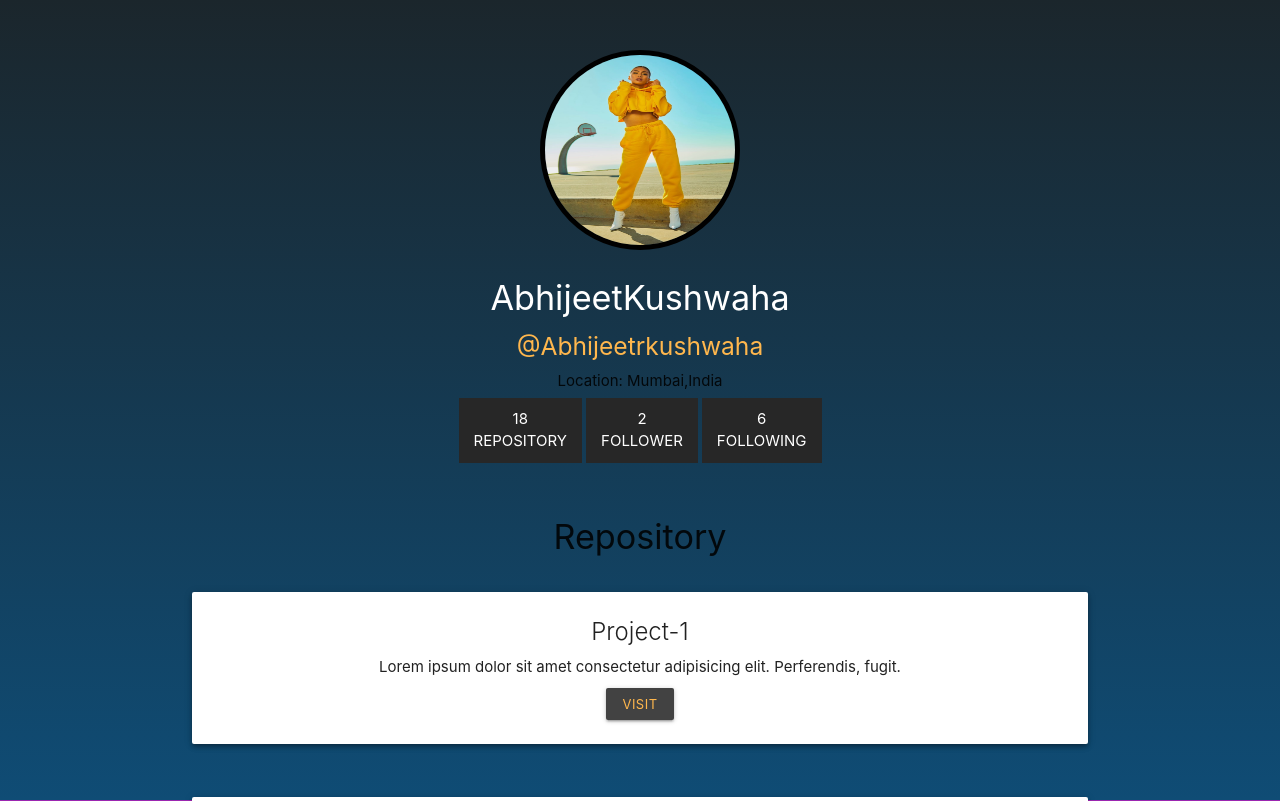
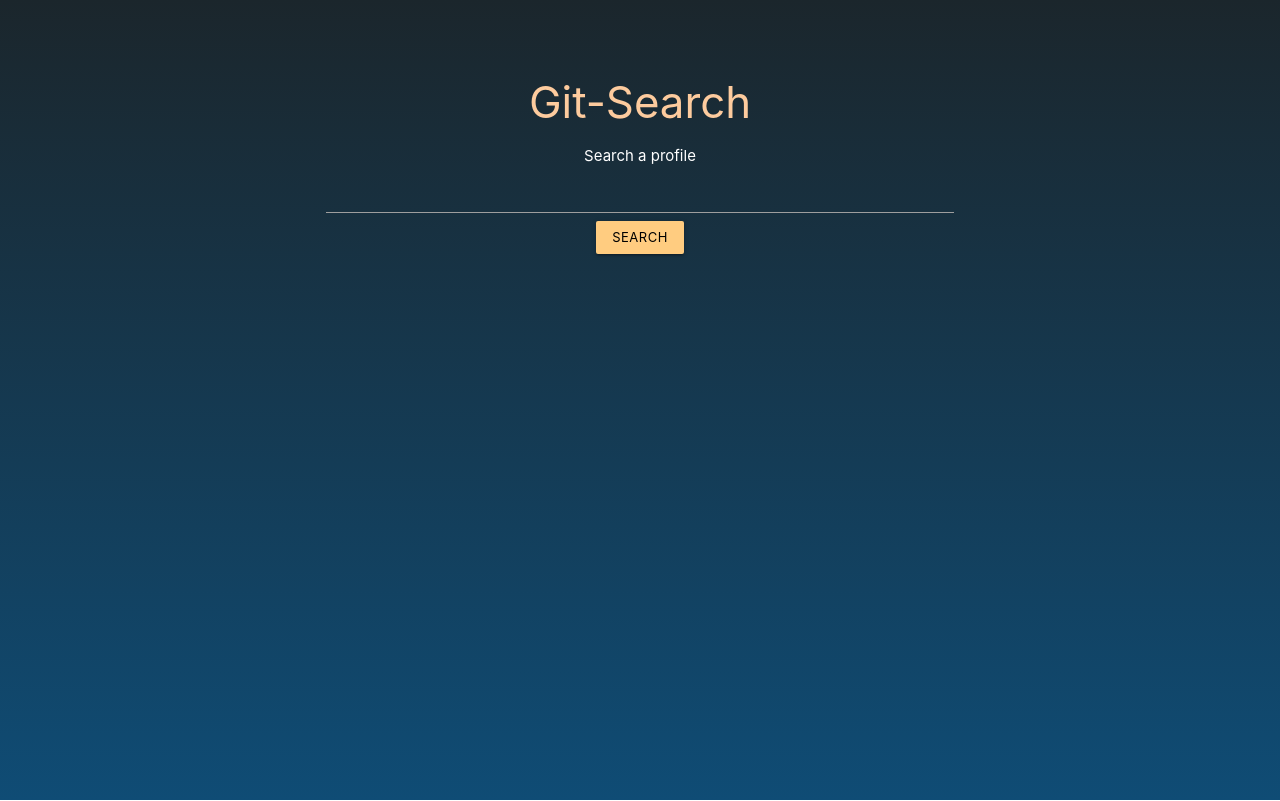
Before and after one commit to Abhijeetrkushwaha/gitsearch, a React (Create React App) app: page / in a window 1280 px wide. Shown: the top 801 px of the page. Built offline with nearby package versions, Linux system fonts and the light colour scheme.

Commit message:
fixed the ui footer

```diff
--- a/src/App.css
+++ b/src/App.css
@@ -40,10 +40,6 @@ textarea:not(.browser-default):focus:not([readonly]){
 } */
 
 /* DashBoard started */
-.dashboard{
-  height: 100vh;
-  min-height: 100vh;
-}
 .profile{
   padding-top: 50px;
 }
--- a/src/App.js
+++ b/src/App.js
@@ -1,15 +1,14 @@
 import React from 'react';
-// import Search from './components/Search';
-import DashBoard from './components/DashBoard';
+import Search from './components/Search';
+// import DashBoard from './components/DashBoard';
 import './App.css';
-import Footer from './components/Footer'
 
 function App() {
   return (
     <div className="git-search">
-      {/* <Search /> */}
-      <DashBoard />
-      <Footer />
+      <Search />
+      {/* <DashBoard /> */}
+
     </div>
   );
 }
--- a/src/components/DashBoard.js
+++ b/src/components/DashBoard.js
@@ -1,10 +1,12 @@
 import React from 'react';
 import Model from '../images/model.jpg';
 import Repository from './Repository';
+import Footer from './Footer'
 
 function DashBoard() {
     return (
-        <div className="container dashboard center">
+       <div>
+            <div className="container dashboard center">
             <div className="profile">
                 <div className="img-div center">
                     <img className="img" src={Model} alt="profile-pic" />
@@ -39,6 +41,9 @@ function DashBoard() {
             <Repository />
             <Repository />
         </div>
+        <Footer />
+       </div>
+
     )
 }
 
```
